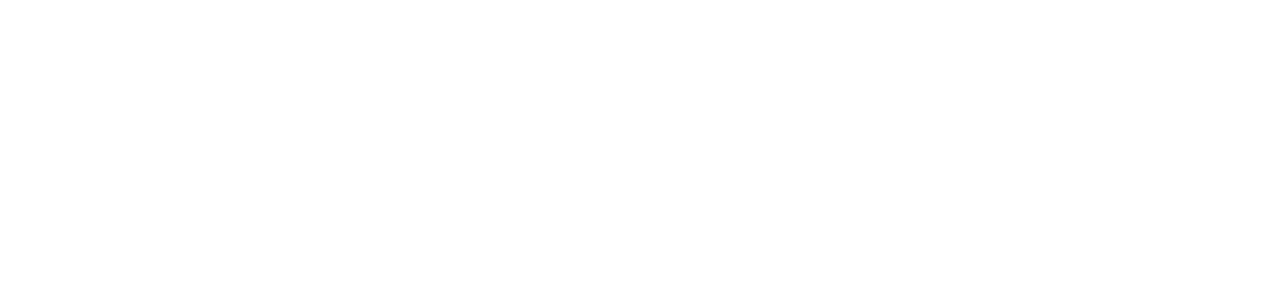
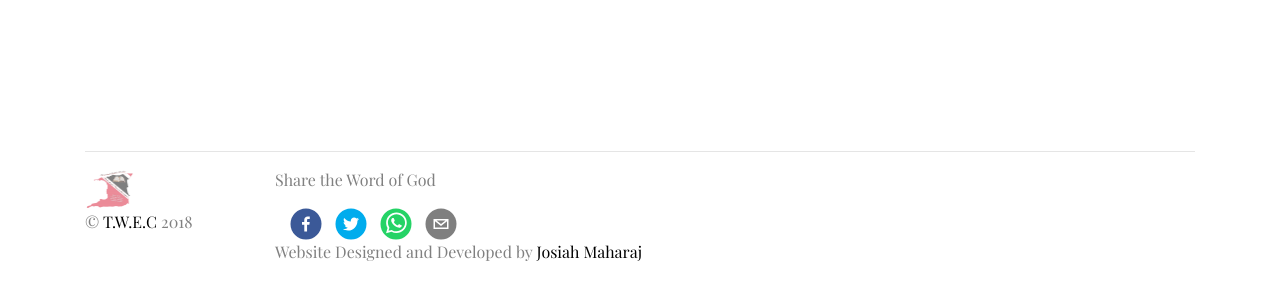
Before and after one commit to josiahmaharaj/biblerelay, a React (Create React App) app: page /watch/1 in a window 1280 px wide. Shown: the part 978-1278 px from the top of the page. Before the commit the page ends 1065 px from the top, so only its background shows below. Built offline with nearby package versions, Linux system fonts and the light colour scheme.

Commit message:
Added AOS and Social Icons. Added Footer

```diff
--- a/package.json
+++ b/package.json
@@ -3,12 +3,14 @@
   "version": "0.1.0",
   "private": true,
   "dependencies": {
+    "aos": "^2.3.3",
     "jquery": "^3.3.1",
     "normalize.css": "^8.0.0",
     "react": "^16.4.2",
     "react-dom": "^16.4.2",
     "react-router": "^4.3.1",
     "react-router-dom": "^4.3.1",
+    "react-share": "^2.2.0",
     "react-youtube": "^7.6.0"
   },
   "devDependencies": {
--- a/public/index.html
+++ b/public/index.html
@@ -8,6 +8,7 @@
 
   <link rel="manifest" href="%PUBLIC_URL%/manifest.json">
   <link rel="shortcut icon" href="%PUBLIC_URL%/favicon.png">
+  <link rel="stylesheet" href="https://cdnjs.cloudflare.com/ajax/libs/animate.css/3.5.2/animate.min.css">
   <link rel="stylesheet" href="https://stackpath.bootstrapcdn.com/bootstrap/4.1.3/css/bootstrap.min.css" integrity="sha384-MCw98/SFnGE8fJT3GXwEOngsV7Zt27NXFoaoApmYm81iuXoPkFOJwJ8ERdknLPMO"
     crossorigin="anonymous">
   <link href="https://fonts.googleapis.com/css?family=Playfair+Display:400,700" rel="stylesheet">
--- a/src/App.js
+++ b/src/App.js
@@ -2,13 +2,21 @@
 import "normalize.css";
 import "./App.css";
 import { BrowserRouter as Router, Switch, Route } from "react-router-dom";
+import "aos/dist/aos.css";
+import AOS from "aos";
 
 import Nav from "./components/nav";
 import Card_Layout from "./components/card_layout";
 import Player from "./components/player";
 import ErrorPage from "./components/error_page";
+import Footer from "./components/footer";
 
 class App extends Component {
+  componentDidMount() {
+    AOS.init({
+      duration: 2000
+    });
+  }
   render() {
     return (
       <Router>
@@ -19,6 +27,7 @@
             <Route exact path="/watch/:id" component={Player} />
             <Route component={ErrorPage} />
           </Switch>
+          <Footer />
         </React.Fragment>
       </Router>
     );
--- a/src/components/card.jsx
+++ b/src/components/card.jsx
@@ -12,7 +12,7 @@
       msTransition: "all" // 'ms' is the only lowercase vendor prefix
     };
     return (
-      <div className="card mx-auto" style={{ width: "300px", height: "180px" }}>
+      <div className="card mx-auto">
         <div className="card-body" style={imageBackground} />
       </div>
     );
--- a/src/components/card_layout.jsx
+++ b/src/components/card_layout.jsx
@@ -8,7 +8,7 @@
       <div className="container">
         <div className="row">
           {/* DAY 1 */}
-          <div className="col-12 col-sm-4 mt-4">
+          <div className="col-12 col-sm-4 mt-4" data-aos="fade-down-right">
             <NavLink to="/watch/1">
               <Card
                 day="Day 1"
@@ -17,7 +17,7 @@
             </NavLink>
           </div>
           {/* DAY 2 */}
-          <div className="col-12 col-sm-4 mt-4">
+          <div className="col-12 col-sm-4 mt-4" data-aos="fade-down">
             <NavLink to="watch/2">
               <Card
                 day="Day 2"
@@ -26,7 +26,7 @@
             </NavLink>
           </div>
           {/* DAY 3 */}
-          <div className="col-12 col-sm-4 mt-4">
+          <div className="col-12 col-sm-4 mt-4" data-aos="fade-down-left">
             <NavLink to="watch/3">
               <Card
                 day="Day 3"
@@ -37,7 +37,7 @@
         </div>
         {/* DAY 4 */}
         <div className="row">
-          <div className="col-12 col-sm-4 mt-4">
+          <div className="col-12 col-sm-4 mt-4" data-aos="fade-right">
             <NavLink to="watch/4">
               <Card
                 day="Day 4"
@@ -46,7 +46,7 @@
             </NavLink>
           </div>
           {/* DAY 5 */}
-          <div className="col-12 col-sm-4 mt-4">
+          <div className="col-12 col-sm-4 mt-4" data-aos="fade-up">
             <NavLink to="watch/5">
               <Card
                 day="Day 5"
@@ -55,7 +55,7 @@
             </NavLink>
           </div>
           {/* DAY 6 */}
-          <div className="col-12 col-sm-4 mt-4">
+          <div className="col-12 col-sm-4 mt-4" data-aos="fade-left">
             <NavLink to="watch/6">
               <Card
                 day="Day 6"
@@ -66,7 +66,7 @@
         </div>
         <div className="row">
           {/* DAY 7 */}
-          <div className="col-12 col-sm-4 mt-4">
+          <div className="col-12 col-sm-4 mt-4" data-aos="fade-up-right">
             <NavLink to="watch/7">
               <Card
                 day="Day 7"
@@ -75,7 +75,6 @@
             </NavLink>
           </div>
         </div>
-        <hr />
       </div>
     );
   }
--- a/src/components/components.css
+++ b/src/components/components.css
@@ -7,7 +7,7 @@
 }
 
 .blog-header-logo {
-  font-family: "Playfair Display", Georgia, "Times New Roman", serif;
+  /* font-family: "Playfair Display", Georgia, "Times New Roman", serif; */
   font-size: 2.25rem;
 }
 
@@ -20,4 +20,51 @@
   margin-bottom: 40px;
 }
 
-/* CARDS */
+/* CARD */
+.card {
+  width: 300px;
+  height: 180px;
+}
+
+/* FOOTER */
+.footer-logo {
+  width: 50px;
+  opacity: 0.5;
+}
+
+.blog-footer p {
+  color: #808080;
+}
+
+.blog-footer a {
+  color: #000000;
+}
+
+/* RESPONSIVE */
+@media screen and (max-width: 1000px) {
+  .blog-header-logo {
+    font-size: 1.75rem;
+  }
+  .logo {
+    width: 75px;
+  }
+}
+@media screen and (max-width: 1000px) and (min-width: 550px) {
+  .card {
+    width: 250px;
+    height: 130px;
+  }
+}
+@media screen and (max-width: 600px) {
+  .blog-header-logo {
+    font-size: 1.25rem;
+  }
+  .logo {
+    width: 50px;
+  }
+}
+@media screen and (min-width: 600px) {
+  .brand {
+    padding-top: 40px;
+  }
+}
--- /dev/null
+++ b/src/components/footer.jsx
@@ -0,0 +1,48 @@
+import React from "react";
+import Social from "./social";
+
+const Footer = () => {
+  return (
+    <div className="container">
+      <footer className="blog-footer mt-5 mb-5">
+        <hr />
+        <div className="row">
+          <div className="col-sm-2 col-12">
+            <img
+              className="footer-logo"
+              src={require("../assets/relaylogo.png")}
+              alt=""
+            />
+            <p>
+              &copy;{" "}
+              <a
+                href="https://trueworshippers.org"
+                target="blank"
+                rel="noopener noreferrer"
+              >
+                T.W.E.C
+              </a>{" "}
+              2018
+            </p>
+          </div>
+          <div className="col-sm-6 col-12">
+            <p>Share the Word of God</p>
+            <Social />
+            <p>
+              Website Designed and Developed by{" "}
+              <a
+                href="https://josiahmaharaj.com"
+                target="blank"
+                rel="noopener noreferrer"
+              >
+                Josiah Maharaj
+              </a>
+            </p>
+          </div>
+        </div>
+      </footer>
+    </div>
+  );
+};
+
+export default Footer;
--- a/src/components/nav.jsx
+++ b/src/components/nav.jsx
@@ -31,6 +31,9 @@
           A True Worshippers Evangelistic Centre and Tzion Gate Life Centre
           Ministry collaboration
         </h5>
+        <p className="quote">
+          Join us as we read the Bible from Genesis to Revelation in 7 days
+        </p>
       </div>
     );
   }
--- a/src/components/player.jsx
+++ b/src/components/player.jsx
@@ -19,11 +19,11 @@
     //   const streamID = "2g811Eo7K8U";
     // }
     const opts = {
-      height: "390",
-      width: "640",
+      height: "290",
+      width: "540",
       playerVars: {
-        // https://developers.google.com/youtube/player_parameters
-        controls: 1,
+        autoplay: 1,
+        controls: 0,
         modestbranding: 1,
         rel: 0
       }
@@ -35,9 +35,12 @@
             <button className="btn btn-sm btn-outline-primary">Back</button>
           </NavLink>
         </div>
-        <h1>Player {this.props.match.params.id}</h1>
+        <h1>Day {this.props.match.params.id}</h1>
         <div className="row mb-5">
-          <div class="embed-responsive embed-responsive-16by9">
+          <div
+            className="embed-responsive embed-responsive-16by9"
+            data-aos="flip-left"
+          >
             <YouTube videoId={streamID[linkID]} opts={opts} />
           </div>
         </div>
--- /dev/null
+++ b/src/components/social.jsx
@@ -0,0 +1,70 @@
+import React from "react";
+import {
+  FacebookIcon,
+  TwitterIcon,
+  FacebookShareButton,
+  TwitterShareButton,
+  WhatsappShareButton,
+  WhatsappIcon,
+  EmailShareButton,
+  EmailIcon,
+  FacebookShareCount
+} from "react-share";
+
+const Social = () => {
+  const shareUrl = "https://relay.trueworshippers.org";
+  const title = "Trinidad Bible Relay";
+  const body = "Join us as we read the Living Word of God together";
+  const hastags = ["twectt", "tziongate", "Jesus", "BibleReading"];
+  return (
+    <div className="container">
+      <div className="row">
+        <div className="col-1">
+          <FacebookShareButton
+            children="Share"
+            url={shareUrl}
+            quote={body}
+            hastag={hastags}
+          >
+            <FacebookIcon size={32} round={true} />
+          </FacebookShareButton>
+          <div className="align-center">
+            <FacebookShareCount url={shareUrl} />
+          </div>
+        </div>
+        <div className="col-1">
+          <TwitterShareButton
+            children="Share"
+            url={shareUrl}
+            title={body}
+            hashtag={hastags}
+          >
+            <TwitterIcon size={32} round={true} />
+          </TwitterShareButton>
+        </div>
+        <div className="col-1">
+          <WhatsappShareButton
+            children="Share"
+            url={shareUrl}
+            title={body}
+            separator=" | "
+          >
+            <WhatsappIcon size={32} round={true} />
+          </WhatsappShareButton>
+        </div>
+        <div className="col-1">
+          <EmailShareButton
+            children="Share"
+            url={shareUrl}
+            subject={title}
+            body={body}
+          >
+            <EmailIcon size={32} round={true} />
+          </EmailShareButton>
+        </div>
+      </div>
+    </div>
+  );
+};
+
+export default Social;
```
Also changed, not shown: 1 other file (tests, documents, lock files or other folders).
